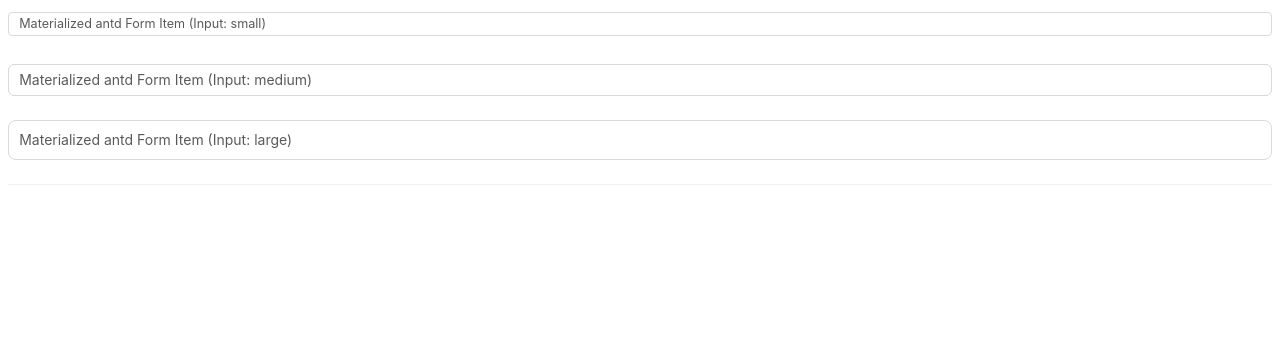
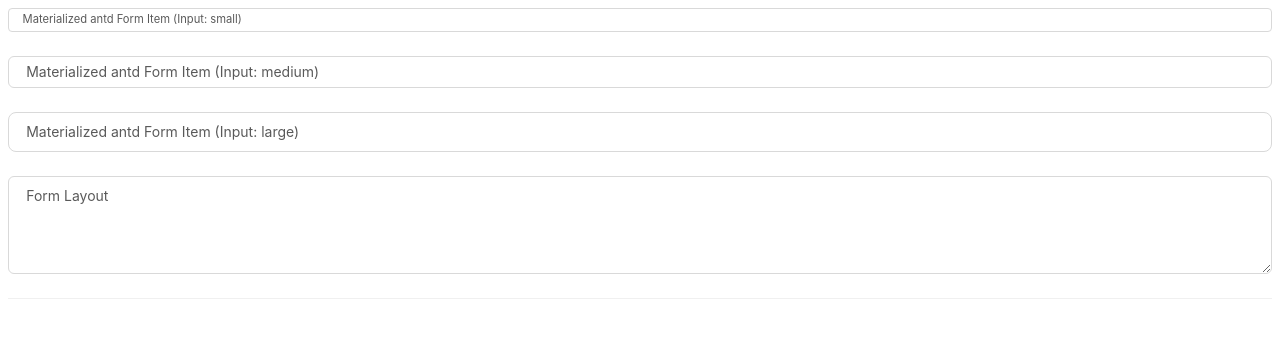
Before and after one commit to amiryxe/ant-design-float-label-form-item, a React (Vite) app: page / in a window 1280 px wide. Shown: the top 338 px of the page. Built offline with nearby package versions, Linux system fonts and the light colour scheme.

Commit message:
improve material effect and handle it for textarea

```diff
--- a/src/antd-floating-label/index.tsx
+++ b/src/antd-floating-label/index.tsx
@@ -15,8 +15,6 @@ export default function FloatingLabelFormItem(props: Props) {
   // @ts-ignore: Unreachable code error
   const isSmallField: unknown = props?.children?.props?.size === 'small'
 
-  console.log(isSmallField)
-
   const [isActive, setIsActive] = useState(value ? true : false)
 
   useEffect(() => {
@@ -27,37 +25,53 @@ export default function FloatingLabelFormItem(props: Props) {
 
   const labelStyles = css`
     position: relative;
+    margin-bottom: ${token.marginLG}px;
+    font-size: ${token.fontSize}px;
 
     .ant-form-item-label {
       display: none;
     }
 
-    & span {
+    .antd-mfl__label {
       position: absolute;
-      left: 0.7rem;
-      top: 50%;
+      box-sizing: border-box;
+      left: 0;
+      top: 0;
       z-index: 1;
+      height: 100%;
+      max-height: 40px;
+      display: flex;
+      flex-direction: column;
+      justify-content: center;
+      padding: 0 0.8em;
+      background: transparent !important;
+
       pointer-events: none;
-      transform: translateY(-50%);
       transition: all 0.2s;
       color: ${token.colorTextLabel};
-      ${isSmallField ? 'font-size: 90%;' : ''}
+      ${isSmallField ? 'font-size: 0.8em;' : ''};
+    }
+
+    .antd-mfl__label span {
+      background: ${token.colorBgBase};
+      display: block;
+      padding: 0 0.5em;
+      line-height: 100%;
     }
 
     ${isActive
-      ? `& span {
-      top: ${isSmallField ? '.2rem' : '0'};;
-      left: 0.5rem;
-      font-size: ${isSmallField ? '70%' : '90%'};
-      line-height: 90%;
-      padding: 0 0.3rem;
+      ? `.antd-mfl__label {
+      top: -.5em;
+      left: 0;
+      height: 1em;
+      font-size: ${isSmallField ? '.8em' : '.9em'};
       background: ${token.colorBgBase};
     }`
       : ''}
 
     ${isActive
       ? `
-      &:focus-within span {
+      &:focus-within .antd-mfl__label {
         color: ${token.colorPrimary};
       }
       `
@@ -71,9 +85,11 @@ export default function FloatingLabelFormItem(props: Props) {
       onBlur={() => (value ? null : setIsActive(false))}
       onFocus={() => setIsActive(true)}
     >
-      <Form.Item {...props}>
+      <Form.Item {...props} noStyle>
         <div>
-          <span>{props.label}</span>
+          <div className="antd-mfl__label">
+            <span>{props.label}</span>
+          </div>
           {props.children}
         </div>
       </Form.Item>
--- a/src/sample-forms/Form1.tsx
+++ b/src/sample-forms/Form1.tsx
@@ -16,6 +16,10 @@ export default function Form1() {
       <FloatingLabelFormItem name="field3" label="Materialized antd Form Item (Input: large)">
         <Input size="large" />
       </FloatingLabelFormItem>
+
+      <FloatingLabelFormItem label="Form Layout" name="layout">
+        <Input.TextArea rows={4} />
+      </FloatingLabelFormItem>
     </Form>
   )
 }
```
